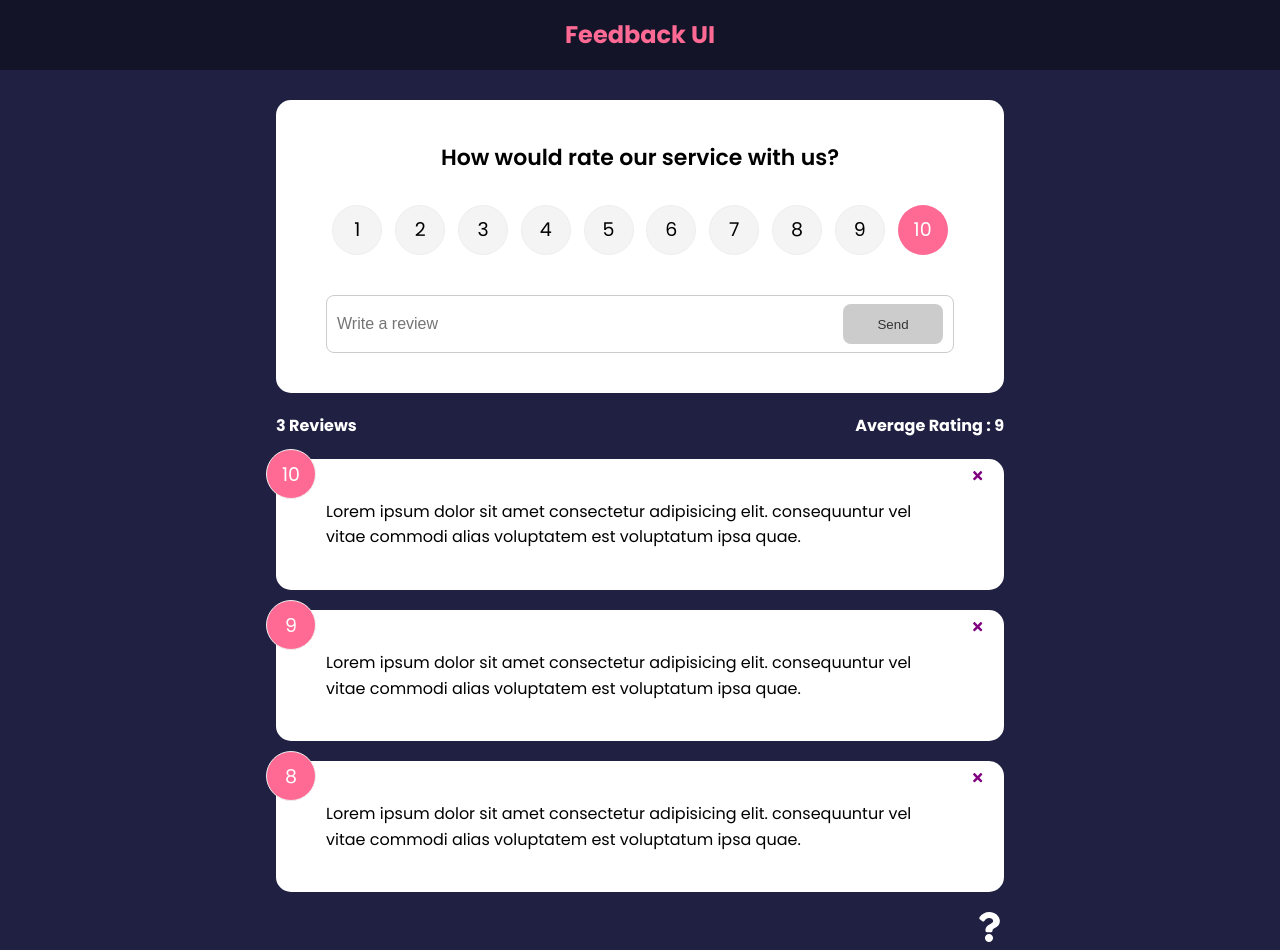
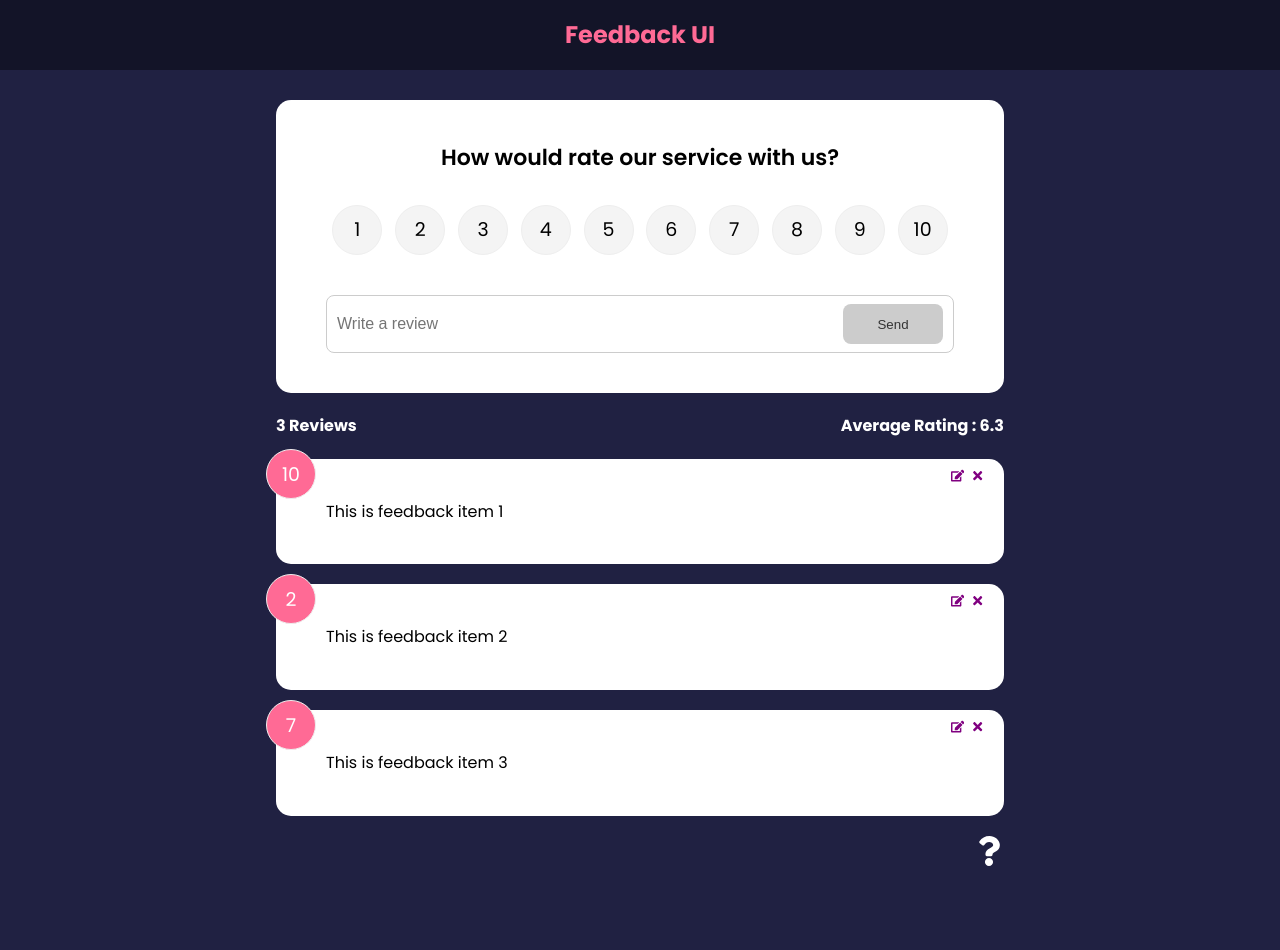
Before and after one commit to redwanizazz/feedback-app-react, a React (Create React App) app: page / in a window 1280 px wide. After the commit the page ends 873 px from the top, so only its background shows below. Built offline with nearby package versions, Linux system fonts and the light colour scheme.

Commit message:
Deployment Phase Netlify

```diff
--- a/src/App.js
+++ b/src/App.js
@@ -1,38 +1,24 @@
-import { v4 as uuidv4 } from 'uuid';
 import { BrowserRouter as Router, Route, Routes } from 'react-router-dom';
-import { useState } from 'react';
 import Header from "./components/Header";
 import FeedbackList from "./components/FeedbackList";
 import FeedbackStats from './components/FeedbackStats';
-import FeedbackData from './data/feedbackData';
 import FeedbackForm from './components/FeedbackForm';
 import AboutLinkIcon from './components/AboutLinkIcon';
 import AboutPage from './pages/AboutPage';
+import { FeedbackProvider } from './context/FeedbackContext';
 
 function App() {
-    const [feedback, setFeedback] = useState(FeedbackData)
-
-    const addFeedback = (newFeedback) => {
-        newFeedback.id = uuidv4()
-        setFeedback([newFeedback, ...feedback])
-    }
-
-    const deleteFeedback = (id) => {
-        if (window.confirm('Are you sure?')) {
-            setFeedback(feedback.filter((item) => item.id !== id))
-        }
-    }
-
     return (
+        <FeedbackProvider>
             <Router>
                 <Header text="Feedback UI" bgColor="rgba(0, 0, 0, 0.4)" textColor="#ff6a95" />
                 <div className="container">
                     <Routes>
                         <Route path="/" element={
                             <>
-                            <FeedbackForm handleAdd={addFeedback} />
-                            <FeedbackStats feedback={feedback} />
-                            <FeedbackList feedback={feedback} handleDelete={deleteFeedback} />
+                                <FeedbackForm />
+                                <FeedbackStats />
+                                <FeedbackList />
                             </>
                         } />
                         <Route path="/about" element={<AboutPage />} />
@@ -41,6 +27,7 @@ function App() {
                     <AboutLinkIcon />
                 </div>
             </Router>
+        </FeedbackProvider>
     )
 }
 
--- a/src/components/FeedbackForm.jsx
+++ b/src/components/FeedbackForm.jsx
@@ -1,13 +1,24 @@
-import { useState } from "react";
+import { useContext, useState, useEffect } from "react";
 import RatingSelect from "./RatingSelect";
 import Card from "./shared/Card";
 import Button from "./shared/Button";
+import FeedbackContext from "../context/FeedbackContext";
 
-function FeedbackForm({ handleAdd }) {
+function FeedbackForm() {
   const [text, setText] = useState("");
   const [rating, setRating] = useState(10);
   const [btnDisabled, setBtnDisabled] = useState(true);
   const [message, setMessage] = useState("");
+
+  const { addFeedback, feedbackEdit, updateFeedback } = useContext(FeedbackContext)
+
+  useEffect(() => {
+    if(feedbackEdit.edit === true) {
+      setBtnDisabled(false)
+      setText(feedbackEdit.item.text)
+      setRating(feedbackEdit.item.rating)
+    }
+  }, [feedbackEdit])
 
   const handleTextChange = (e) => {
     if (text === "") {
@@ -32,7 +43,11 @@ function FeedbackForm({ handleAdd }) {
         rating /*Shorthand of "rating: rating,"*/,
       };
 
-      handleAdd(newFeedback);
+      if(feedbackEdit.edit === true){
+        updateFeedback(feedbackEdit.item.id, newFeedback)
+      } else{
+        addFeedback(newFeedback);
+      }
 
       setText("");
     }
--- a/src/components/FeedbackItem.jsx
+++ b/src/components/FeedbackItem.jsx
@@ -1,21 +1,23 @@
-import { FaTimes } from "react-icons/fa";
-import PropTypes from "prop-types";
+import { FaTimes, FaEdit } from "react-icons/fa";
+import { useContext } from "react";
 import Card from "./shared/Card";
+import FeedbackContext from "../context/FeedbackContext";
 
-function FeedbackItem({ item, handleDelete }) {
+function FeedbackItem({ item }) {
+  const { deleteFeedback, editFeedback } = useContext(FeedbackContext)
+
   return (
     <Card>
       <div className="num-display">{item.rating}</div>
-      <button onClick={() => handleDelete(item.id)} className="close">
+      <button onClick={() => deleteFeedback(item.id)} className="close">
         <FaTimes color="purple" />
+      </button>
+      <button onClick={() => editFeedback(item)} className="edit">
+        <FaEdit color="purple" />
       </button>
       <div className="text-display">{item.text}</div>
     </Card>
   );
 }
 
-FeedbackItem.propTypes = {
-  item: PropTypes.object.isRequired,
-};
-
 export default FeedbackItem;
--- a/src/components/FeedbackList.jsx
+++ b/src/components/FeedbackList.jsx
@@ -1,7 +1,10 @@
-import PropTypes from "prop-types";
+import { useContext } from "react";
 import FeedbackItem from "./FeedbackItem";
+import FeedbackContext from "../context/FeedbackContext";
 
-function FeedbackList({ feedback, handleDelete }) {
+function FeedbackList() {
+  const{feedback} = useContext(FeedbackContext)
+
   if (!feedback || feedback.length === 0) {
     return <p>No Feedback yet</p>;
   }
@@ -11,21 +14,10 @@ function FeedbackList({ feedback, handleDelete }) {
             <FeedbackItem
               key={item.id}
               item={item}
-              handleDelete={handleDelete}
             />
         ))}
     </div>
   );
 }
 
-FeedbackList.propTypes = {
-  feedback: PropTypes.arrayOf(
-    PropTypes.shape({
-      id: PropTypes.number.isRequired,
-      text: PropTypes.string.isRequired,
-      rating: PropTypes.number.isRequired,
-    })
-  ),
-};
-
 export default FeedbackList;
--- a/src/components/FeedbackStats.jsx
+++ b/src/components/FeedbackStats.jsx
@@ -1,6 +1,9 @@
-import PropTypes from "prop-types";
+import { useContext } from "react";
+import FeedbackContext from "../context/FeedbackContext";
 
-function FeedbackStats({ feedback }) {
+function FeedbackStats() {
+  const{feedback} = useContext(FeedbackContext)
+
   //Calculate Ratings Avg
   let average =
     feedback.reduce((acc, cur) => {
@@ -17,8 +20,4 @@ function FeedbackStats({ feedback }) {
   );
 }
 
-FeedbackStats.propTypes = {
-  feedback: PropTypes.array.isRequired,
-};
-
 export default FeedbackStats;
--- a/src/components/RatingSelect.jsx
+++ b/src/components/RatingSelect.jsx
@@ -1,7 +1,14 @@
-import { useState } from "react";
+import { useState, useContext, useEffect } from "react";
+import FeedbackContext from "../context/FeedbackContext";
 
 function RatingSelect({select}) {
   const [selected, setSelected] = useState(10);
+
+  const { feedbackEdit } = useContext(FeedbackContext)
+
+  useEffect(() => {
+    setSelected(feedbackEdit.item.rating)
+  }, [feedbackEdit])
 
   const handleChange = (e) => {
     setSelected(+e.currentTarget.value) /* The + sign before e is used to change the default string type to num */
--- /dev/null
+++ b/src/context/FeedbackContext.js
@@ -0,0 +1,68 @@
+import { v4 as uuidv4 } from 'uuid';
+import { createContext, useState } from 'react'
+
+const FeedbackContext = createContext()
+
+export const FeedbackProvider = ({ children }) => {
+    const [feedback, setFeedback] = useState([
+        {
+            id: 1,
+            text: "This is feedback item 1",
+            rating: 10
+        },
+        {
+            id: 2,
+            text: "This is feedback item 2",
+            rating: 2
+        },
+        {
+            id: 3,
+            text: "This is feedback item 3",
+            rating: 7
+        },
+    ])
+
+    const [feedbackEdit, setFeedbackEdit] = useState({
+        item: {},
+        edit: false,
+    })
+
+    const addFeedback = (newFeedback) => {
+        newFeedback.id = uuidv4()
+        setFeedback([newFeedback, ...feedback])
+    }
+
+    const deleteFeedback = (id) => {
+        if (window.confirm('Are you sure?')) {
+            setFeedback(feedback.filter((item) => item.id !== id))
+        }
+    }
+
+    const updateFeedback = (id, updItem) => {
+        setFeedback(
+            feedback.map((item) => (item.id === id ? { ...item, ...updItem } : item))
+        )
+    }
+
+    //Set Item to be update
+    const editFeedback = (item) => {
+        setFeedbackEdit({
+            item,
+            edit: true,
+        })
+    }
+
+    return <FeedbackContext.Provider value={{
+        feedback,
+        feedbackEdit,
+        deleteFeedback,
+        addFeedback,
+        editFeedback,
+        updateFeedback,
+    }}>
+        {children}
+
+    </FeedbackContext.Provider>
+}
+
+export default FeedbackContext;
--- a/src/pages/AboutPage.jsx
+++ b/src/pages/AboutPage.jsx
@@ -11,7 +11,7 @@ function AboutPage() {
           <ul>
             <li style={{listStyleType: 'circle'}}>Collect user feedback along with ratings and append them to existing data.</li>
             <li style={{listStyleType: 'circle'}}>Display the total number of reviews and their average rating.</li>
-            <li style={{listStyleType: 'circle'}}>Allow feedback deletion for specific purposes, but restore them upon server restart.</li>
+            <li style={{listStyleType: 'circle'}}>Allow feedback deletion for specific purposes.</li>
           </ul>
           <p>Version: 1.0.0</p>
 
```
Lines whose indentation alone changed are shown as unchanged.
